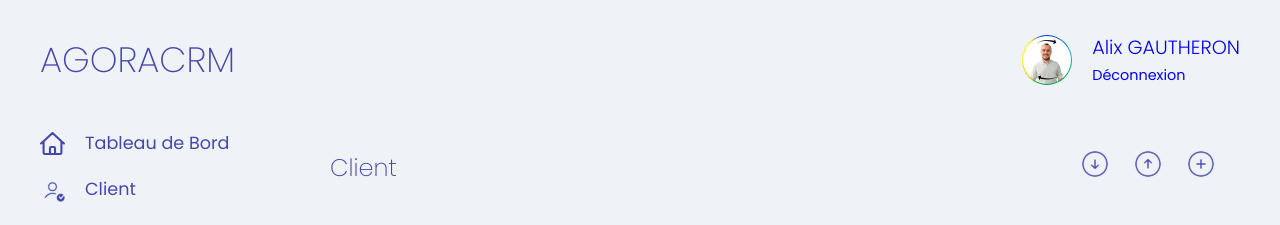
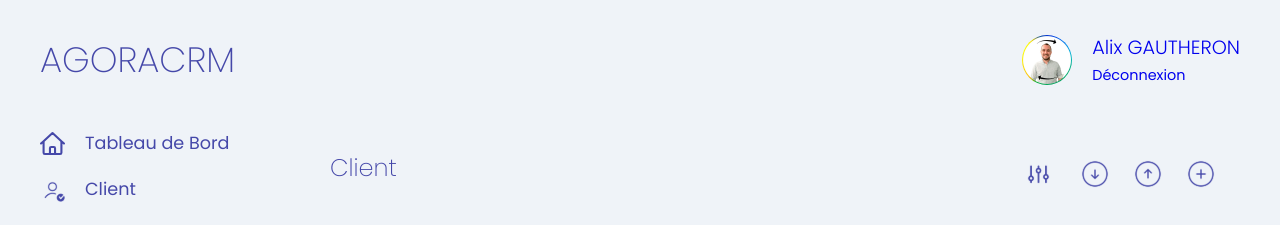
Before and after one commit to TrkSdi/agora_crm, a React (Vite) app in the folder Frontend/: page /customer in a window 1280 px wide. Shown: the top 225 px of the page. Built offline with nearby package versions, Linux system fonts and the light colour scheme.

Commit message:
adding filter button

```diff
--- a/Frontend/src/components/Action/Action.css
+++ b/Frontend/src/components/Action/Action.css
@@ -7,6 +7,7 @@
 .rightSide {
   display: flex;
   justify-content: flex-end;
+  align-items: center;
 }
 
 .rightSide img {
@@ -41,3 +42,8 @@
   opacity: 0.7;
   cursor: pointer;
 }
+
+.rightSide img.filter-icon {
+  width: 35px;
+  height: 35px;
+}
--- a/Frontend/src/components/Action/Action.jsx
+++ b/Frontend/src/components/Action/Action.jsx
@@ -5,6 +5,7 @@ import "./Action.css";
 import Plus from "../../assets/action-icons/Plus.svg";
 import Upward from "../../assets/action-icons/Upward.svg";
 import Below from "../../assets/action-icons/Below.svg";
+import Filter from "../../assets/action-icons/Filter.svg";
 import { useGlobalContext } from "../context";
 
 const Action = ({ field }) => {
@@ -16,6 +17,9 @@ const Action = ({ field }) => {
         <h1>{field}</h1>
       </div>
       <div className="rightSide">
+        <div className="actionIcon" data="Filtrer">
+          <img src={Filter} alt="Filtrer" className="filter-icon" />
+        </div>
         <div className="actionIcon" data="Importer">
           <label htmlFor="fileInput">
             <img src={Below} alt="Importer" />
```
Also changed, not shown: Frontend/src/assets/action-icons/Filter.svg (added).
